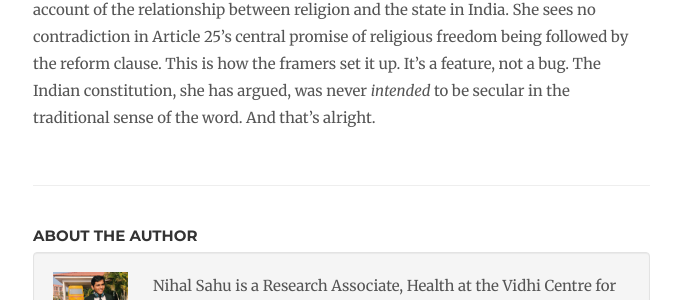
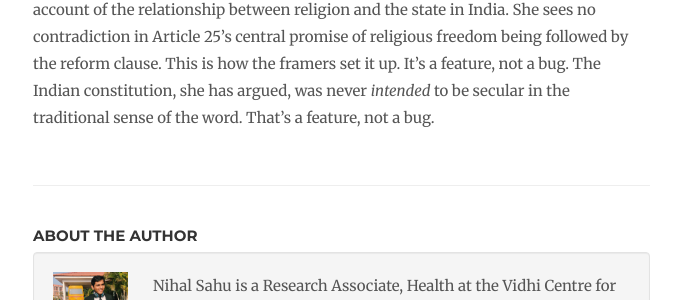
Before and after one commit to annihalated/annihalated.github.io, a Jekyll site: the page built from _posts/2023-01-09-law-and-religion-in-india.md, in a window 1280 px wide and 900 px high, scrolled down 5695 px. Shown: the part 179-479 px from the top of the window, without its empty margins (137-818 px from the left). Built offline with Jekyll 4.4.1, drawn with Linux system fonts in a browser that asks for light colours; nearby versions of some CDN libraries; comment, search, counter and statistics services are not loaded.

Commit message:
Correction

```diff
--- a/_posts/2023-01-09-law-and-religion-in-india.md
+++ b/_posts/2023-01-09-law-and-religion-in-india.md
@@ -64,4 +64,4 @@ Another approach tries to redefine 'secularism' itself. In the United States, 's
 
 Instead, Acevedo would try to reconcile two things: "that the Indian state protects religious freedom and that it actively seeks to regulate and reform religion." She says we can do this "if we let go of the idea that the purpose of constitutional law is to construct and maintain one particular theory of the state." She goes on to argue that "the Indian Constitution encourages a dynamic equilibrium between these two visions [militant, acquiescent] of state--society relations."
 
-For whatever it's worth, I think Acevedo is correct and that she offers the fullest account of the relationship between religion and the state in India. She sees no contradiction in Article 25's central promise of religious freedom being followed by the reform clause. This is how the framers set it up. It's a feature, not a bug. The Indian constitution, she has argued, was never *intended* to be secular in the traditional sense of the word. And that's alright.
+For whatever it's worth, I think Acevedo is correct and that she offers the fullest account of the relationship between religion and the state in India. She sees no contradiction in Article 25's central promise of religious freedom being followed by the reform clause. This is how the framers set it up. It's a feature, not a bug. The Indian constitution, she has argued, was never *intended* to be secular in the traditional sense of the word. That's a feature, not a bug.
```
